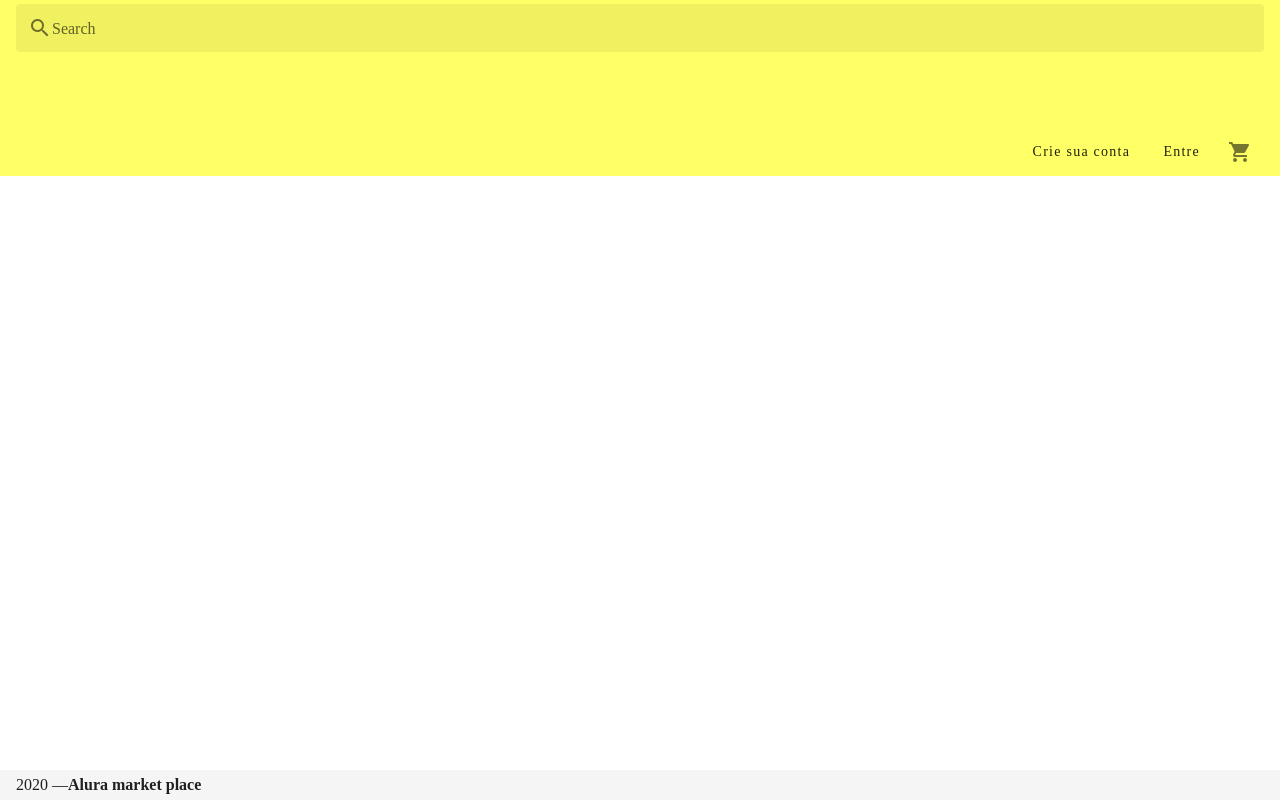
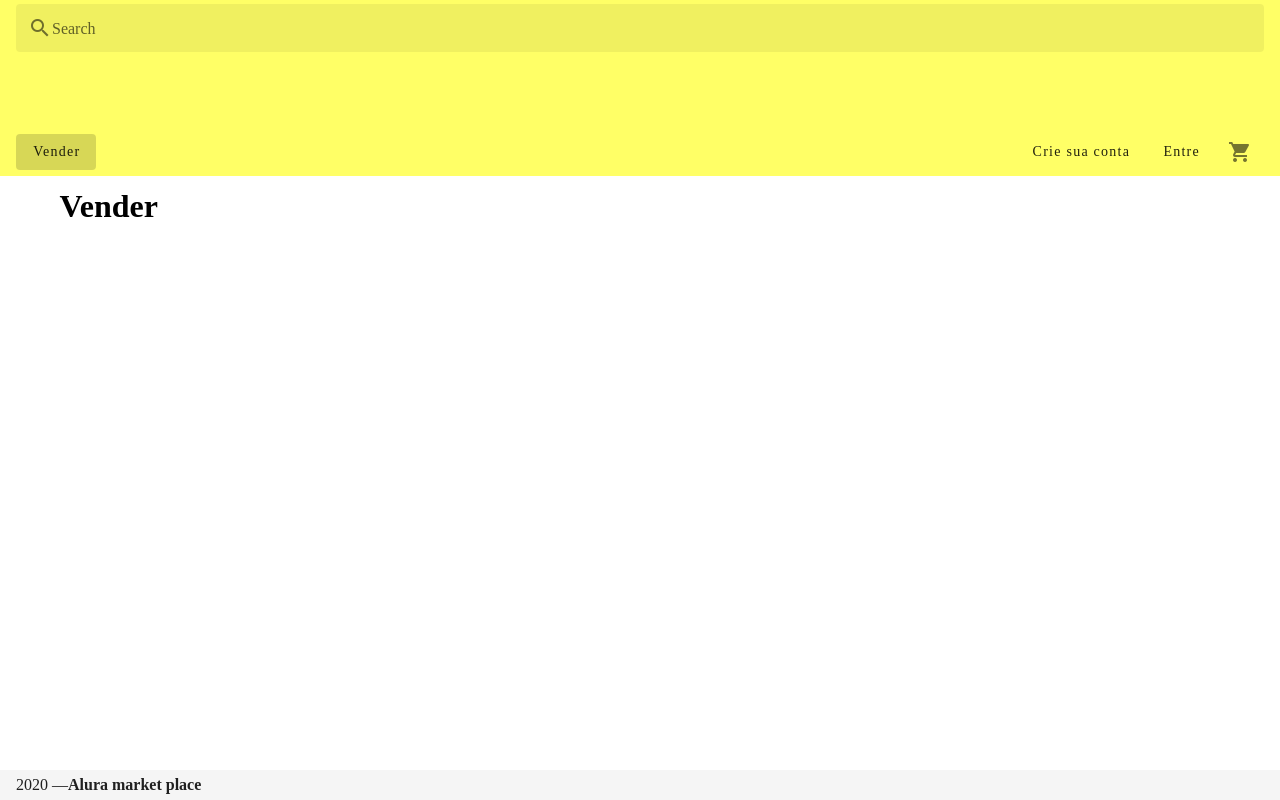
Before and after one commit to aaraomelo/alura-marketplace-app, a Vue app: page /sell in a window 1280 px wide. Built offline with nearby package versions, Linux system fonts and the light colour scheme; no server answers.

Commit message:
criação da pagina vender

```diff
--- a/src/layout/Default.vue
+++ b/src/layout/Default.vue
@@ -11,6 +11,7 @@
       ></v-text-field>
 
       <template v-slot:extension>
+        <v-btn text to="/sell">Vender</v-btn>
         <v-spacer></v-spacer>
         <v-btn text to="/register">Crie sua conta</v-btn>
         <v-btn text to="/login">Entre</v-btn>
--- a/src/router/index.js
+++ b/src/router/index.js
@@ -19,6 +19,11 @@ Vue.use(VueRouter)
     path: '/login',
     name: 'Login',
     component: () => import( '../views/Login.vue')
+  },
+  {
+    path: '/sell',
+    name: 'Sell',
+    component: () => import( '../views/Sell.vue')
   }
 ]
 
--- /dev/null
+++ b/src/views/Sell.vue
@@ -0,0 +1,9 @@
+<template>
+    <h1>Vender</h1>
+</template>
+
+<script>
+export default {
+
+}
+</script>
```
